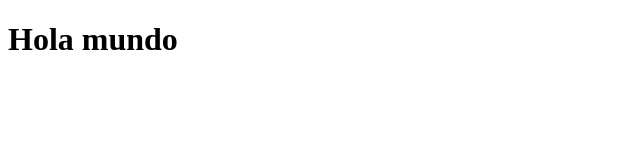
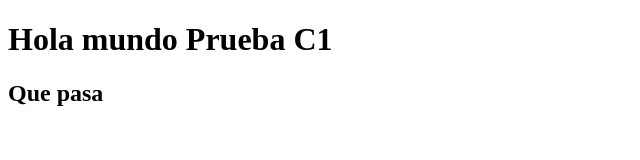
Before and after one commit to Rubengar86/PruebaB, a plain HTML site: page index.html in a window 1280 px wide. Shown: the whole page, without its empty margins (0-640 px from the left). Drawn offline with Linux system fonts and the light colour scheme.

Commit message:
Que pasa

```diff
--- a/index.html
+++ b/index.html
@@ -6,6 +6,7 @@
     <title>Document</title>
 </head>
 <body>
-    <h1>Hola mundo</h1>
+    <h1>Hola mundo Prueba C1</h1>
+    <h2>Que pasa</h2>
 </body>
 </html>
```
